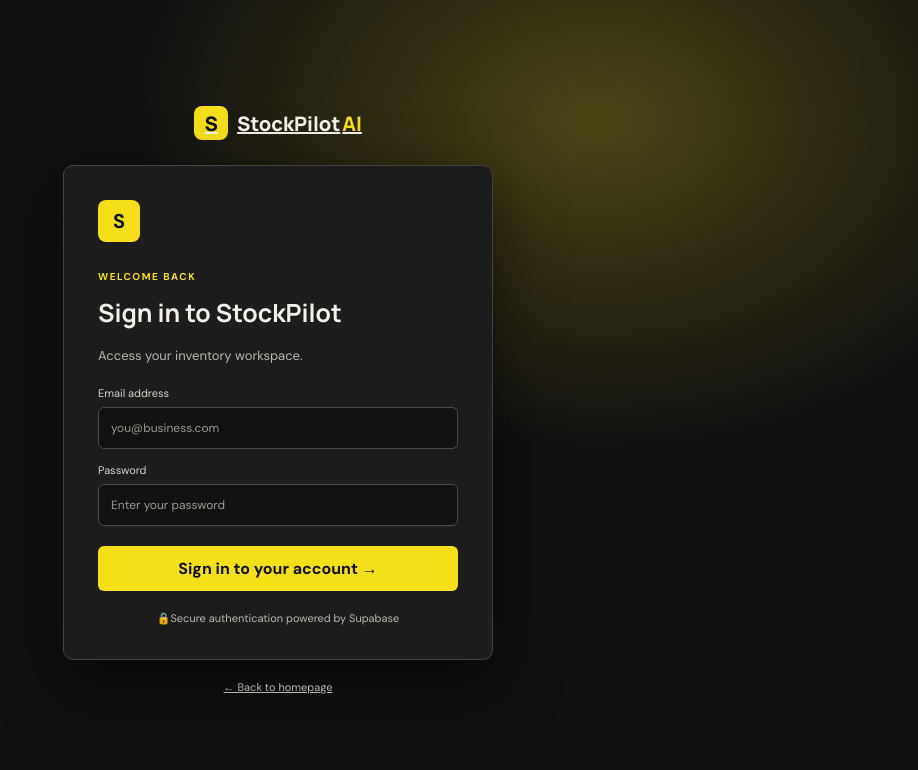
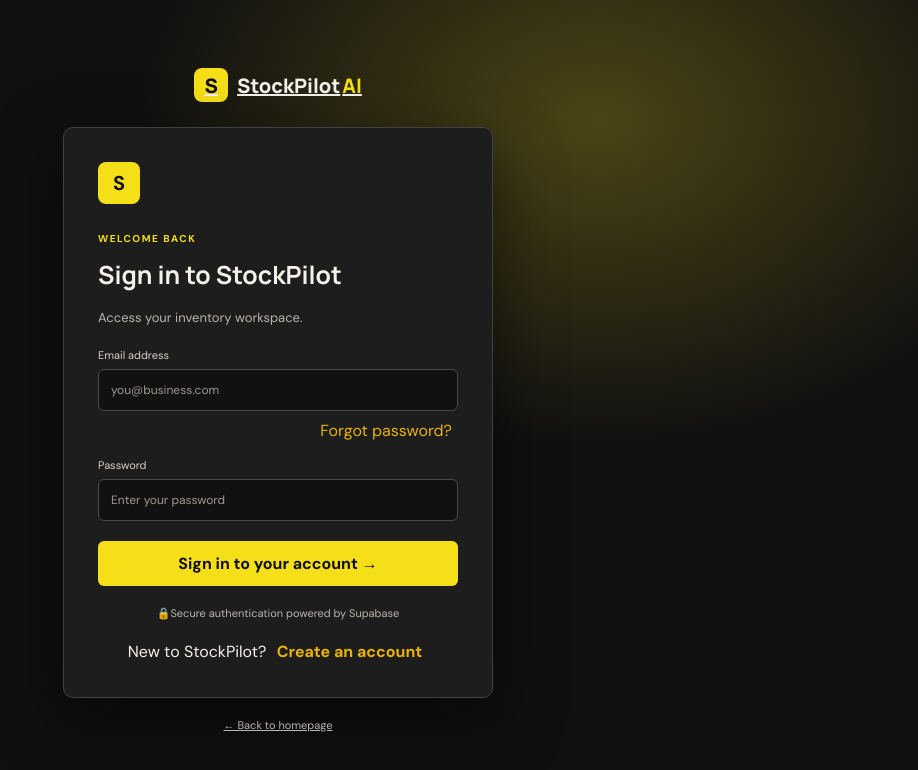
Before and after one commit to kavyavasavi/Stock_pilot, a React app in the folder frontend/: page /login in a window 1280 px wide. Shown: the top 770 px of the page, without its empty margins (362-1280 px from the left). Built offline with nearby package versions, Linux system fonts and the light colour scheme; no server answers; the HTML template or start-up script is replaced by a standard one.

Commit message:
Add signup and password recovery

```diff
--- a/frontend/src/App.jsx
+++ b/frontend/src/App.jsx
@@ -11,6 +11,8 @@ import Sales from './pages/Sales'
 import PurchaseInvoices from './pages/PurchaseInvoices'
 import Forecasting from './pages/Forecasting'
 import InventoryAssistant from './pages/InventoryAssistant'
+import ResetPassword from './pages/ResetPassword'
+
 
 function ProtectedRoute({ session, loading, children }) {
   if (loading) {
@@ -119,6 +121,11 @@ function App() {
             </ProtectedRoute>
           }
         />
+
+        <Route
+          path="/reset-password"
+          element={<ResetPassword />}
+        />
       </Routes>
     </BrowserRouter>
   )
--- a/frontend/src/pages/Login.jsx
+++ b/frontend/src/pages/Login.jsx
@@ -7,29 +7,113 @@ import './pages.css'
 function Login() {
   const navigate = useNavigate()
 
+  const [isSignup, setIsSignup] = useState(false)
+  const [name, setName] = useState('')
+  const [businessName, setBusinessName] = useState('')
   const [email, setEmail] = useState('')
   const [password, setPassword] = useState('')
+  const [confirmPassword, setConfirmPassword] = useState('')
   const [error, setError] = useState('')
+  const [success, setSuccess] = useState('')
   const [loading, setLoading] = useState(false)
 
-  async function handleLogin(event) {
+
+
+  async function handleForgotPassword() {
+  setError('')
+  setSuccess('')
+
+  if (!email.trim()) {
+    setError('Enter your email address first.')
+    return
+  }
+
+  setLoading(true)
+
+  const { error } = await supabase.auth.resetPasswordForEmail(
+    email.trim(),
+    {
+      redirectTo: `${window.location.origin}/reset-password`
+    }
+  )
+
+  setLoading(false)
+
+  if (error) {
+    setError(error.message)
+  } else {
+    setSuccess('Password reset link sent! Check your email.')
+  }
+}
+
+  async function handleSubmit(event) {
     event.preventDefault()
     setError('')
+    setSuccess('')
     setLoading(true)
 
-    const { error } = await supabase.auth.signInWithPassword({
-      email: email.trim(),
-      password
-    })
+    try {
+      if (isSignup) {
+        if (password.length < 6) {
+          throw new Error('Password must be at least 6 characters.')
+        }
 
-    setLoading(false)
+        if (password !== confirmPassword) {
+          throw new Error('Passwords do not match.')
+        }
 
-    if (error) {
-      setError(error.message)
-      return
+        const { data, error: signupError } =
+          await supabase.auth.signUp({
+            email: email.trim(),
+            password
+          })
+
+        if (signupError) throw signupError
+
+        // A session is needed to create the business profile.
+        if (!data.session) {
+          setSuccess(
+            'Account created. Please verify your email, then sign in. If email verification is enabled, business setup must be completed after verification.'
+          )
+          return
+        }
+
+        const { error: profileError } = await supabase.rpc(
+          'register_business_owner',
+          {
+            p_business_name: businessName.trim(),
+            p_full_name: name.trim()
+          }
+        )
+
+        if (profileError) {
+          await supabase.auth.signOut()
+          throw profileError
+        }
+
+        navigate('/dashboard')
+      } else {
+        const { error: loginError } =
+          await supabase.auth.signInWithPassword({
+            email: email.trim(),
+            password
+          })
+
+        if (loginError) throw loginError
+
+        navigate('/dashboard')
+      }
+    } catch (err) {
+      setError(err.message || 'Something went wrong. Please try again.')
+    } finally {
+      setLoading(false)
     }
+  }
 
-    navigate('/dashboard')
+  function switchMode() {
+    setIsSignup(value => !value)
+    setError('')
+    setSuccess('')
   }
 
   return (
@@ -44,11 +128,46 @@ function Login() {
       <div className="auth-card">
         <div className="auth-icon">S</div>
 
-        <span className="auth-eyebrow">WELCOME BACK</span>
-        <h1>Sign in to StockPilot</h1>
-        <p>Access your inventory workspace.</p>
+        <span className="auth-eyebrow">
+          {isSignup ? 'GET STARTED' : 'WELCOME BACK'}
+        </span>
 
-        <form onSubmit={handleLogin}>
+        <h1>
+          {isSignup ? 'Create your account' : 'Sign in to StockPilot'}
+        </h1>
+
+        <p>
+          {isSignup
+            ? 'Set up your business inventory workspace.'
+            : 'Access your inventory workspace.'}
+        </p>
+
+        <form onSubmit={handleSubmit}>
+          {isSignup && (
+            <>
+              <label htmlFor="name">Full name</label>
+              <input
+                id="name"
+                type="text"
+                placeholder="Your full name"
+                value={name}
+                onChange={event => setName(event.target.value)}
+                autoComplete="name"
+                required
+              />
+
+              <label htmlFor="businessName">Business name</label>
+              <input
+                id="businessName"
+                type="text"
+                placeholder="Your business name"
+                value={businessName}
+                onChange={event => setBusinessName(event.target.value)}
+                required
+              />
+            </>
+          )}
+
           <label htmlFor="email">Email address</label>
           <input
             id="email"
@@ -59,7 +178,23 @@ function Login() {
             autoComplete="email"
             required
           />
-
+{!isSignup && (
+  <div style={{ textAlign: 'right', margin: '8px 0 16px' }}>
+    <button
+      type="button"
+      onClick={handleForgotPassword}
+      disabled={loading}
+      style={{
+        background: 'none',
+        border: 'none',
+        color: '#eab308',
+        cursor: 'pointer'
+      }}
+    >
+      Forgot password?
+    </button>
+  </div>
+)}
           <label htmlFor="password">Password</label>
           <input
             id="password"
@@ -67,20 +202,58 @@ function Login() {
             placeholder="Enter your password"
             value={password}
             onChange={event => setPassword(event.target.value)}
-            autoComplete="current-password"
+            autoComplete={isSignup ? 'new-password' : 'current-password'}
+            minLength={6}
             required
           />
 
+          {isSignup && (
+            <>
+              <label htmlFor="confirmPassword">Confirm password</label>
+              <input
+                id="confirmPassword"
+                type="password"
+                placeholder="Re-enter your password"
+                value={confirmPassword}
+                onChange={event => setConfirmPassword(event.target.value)}
+                autoComplete="new-password"
+                required
+              />
+            </>
+          )}
+
           {error && <div className="auth-error">{error}</div>}
+          {success && <div className="product-success">{success}</div>}
 
           <button className="auth-submit" type="submit" disabled={loading}>
-            {loading ? 'Signing in...' : 'Sign in to your account →'}
+            {loading
+              ? 'Please wait...'
+              : isSignup
+                ? 'Create account →'
+                : 'Sign in to your account →'}
           </button>
         </form>
 
         <div className="auth-security">
           <span>🔒</span>
           Secure authentication powered by Supabase
+        </div>
+
+        <div style={{ textAlign: 'center', marginTop: '20px' }}>
+          {isSignup ? 'Already have an account? ' : "New to StockPilot? "}
+          <button
+            type="button"
+            onClick={switchMode}
+            style={{
+              background: 'none',
+              border: 'none',
+              color: '#eab308',
+              cursor: 'pointer',
+              fontWeight: 700
+            }}
+          >
+            {isSignup ? 'Sign in' : 'Create an account'}
+          </button>
         </div>
       </div>
 
--- /dev/null
+++ b/frontend/src/pages/ResetPassword.jsx
@@ -0,0 +1,95 @@
+
+import { useState } from 'react'
+import { Link, useNavigate } from 'react-router-dom'
+import { supabase } from '../Service/Supabase/client'
+import './pages.css'
+
+function ResetPassword() {
+  const navigate = useNavigate()
+  const [password, setPassword] = useState('')
+  const [confirmPassword, setConfirmPassword] = useState('')
+  const [error, setError] = useState('')
+  const [success, setSuccess] = useState('')
+  const [loading, setLoading] = useState(false)
+
+  async function handleReset(event) {
+    event.preventDefault()
+    setError('')
+    setSuccess('')
+
+    if (password.length < 6) {
+      setError('Password must be at least 6 characters.')
+      return
+    }
+
+    if (password !== confirmPassword) {
+      setError('Passwords do not match.')
+      return
+    }
+
+    setLoading(true)
+
+    const { error } = await supabase.auth.updateUser({
+      password
+    })
+
+    setLoading(false)
+
+    if (error) {
+      setError(error.message)
+      return
+    }
+
+    setSuccess('Password updated successfully! You can now sign in.')
+
+    await supabase.auth.signOut()
+
+    setTimeout(() => navigate('/login'), 1500)
+  }
+
+  return (
+    <div className="auth-page">
+      <Link to="/" className="auth-brand">
+        <span className="brand-icon">S</span>
+        StockPilot<span className="brand-ai">AI</span>
+      </Link>
+
+      <div className="auth-card">
+        <span className="auth-eyebrow">ACCOUNT RECOVERY</span>
+        <h1>Reset your password</h1>
+        <p>Choose a new password for your account.</p>
+
+        <form onSubmit={handleReset}>
+          <label htmlFor="newPassword">New password</label>
+          <input
+            id="newPassword"
+            type="password"
+            value={password}
+            onChange={event => setPassword(event.target.value)}
+            minLength={6}
+            required
+          />
+
+          <label htmlFor="confirmPassword">Confirm new password</label>
+          <input
+            id="confirmPassword"
+            type="password"
+            value={confirmPassword}
+            onChange={event => setConfirmPassword(event.target.value)}
+            minLength={6}
+            required
+          />
+
+          {error && <div className="auth-error">{error}</div>}
+          {success && <div className="product-success">{success}</div>}
+
+          <button className="auth-submit" disabled={loading}>
+            {loading ? 'Updating...' : 'Update password →'}
+          </button>
+        </form>
+      </div>
+    </div>
+  )
+}
+
+export default ResetPassword
```
